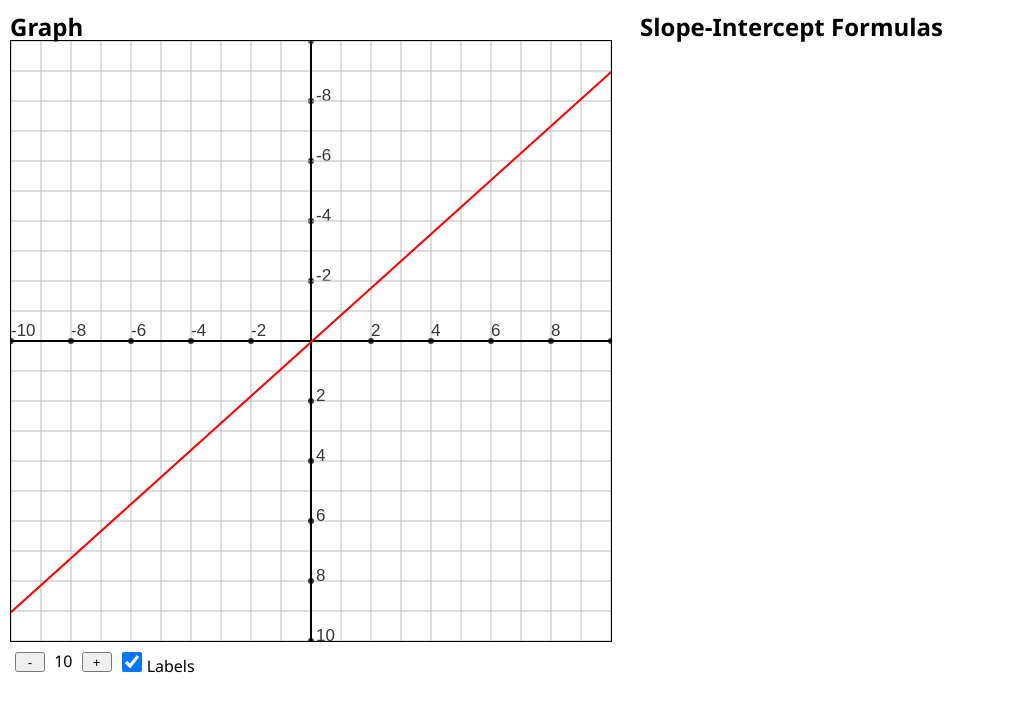
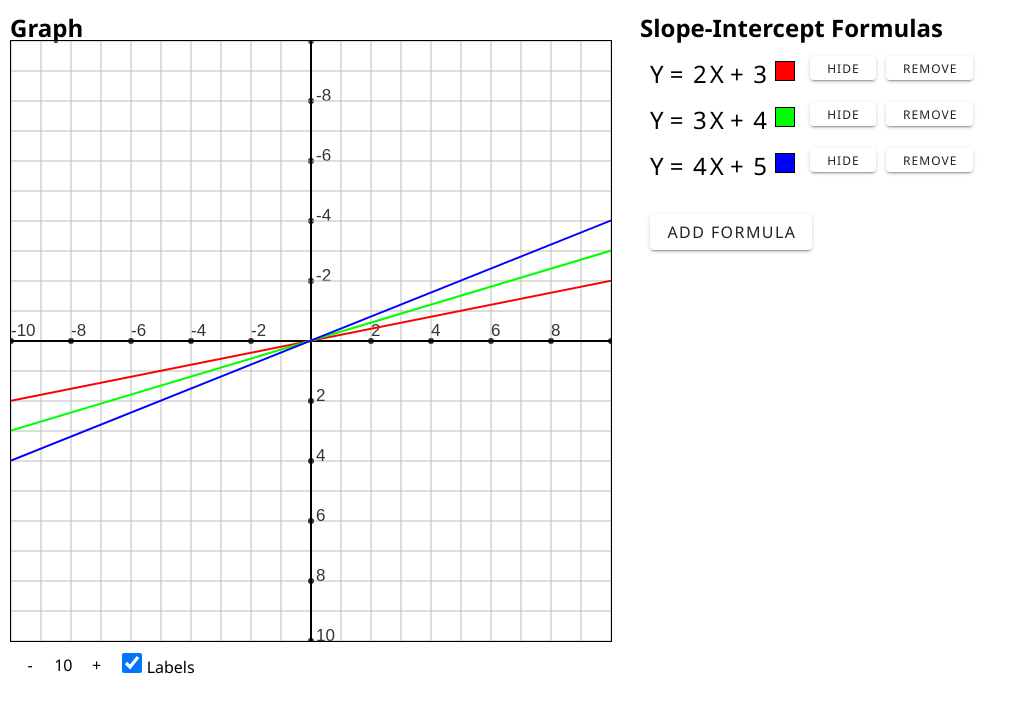
Before and after one commit to taylorhutchison/vue-graph-calculator, a Vue app in the folder app/: page / in a window 1280 px wide. Shown: the top 712 px of the page, without its empty margins (0-1027 px from the left). Built offline with nearby package versions, Linux system fonts and the light colour scheme.

Commit message:
Add multiple formulas to graph.

```diff
--- a/app/package.json
+++ b/app/package.json
@@ -15,7 +15,8 @@
   "dependencies": {
     "pinia": "^2.1.7",
     "vue": "^3.3.4",
-    "vue-router": "^4.2.5"
+    "vue-router": "^4.2.5",
+    "vuetify": "^3.3.23"
   },
   "devDependencies": {
     "@rushstack/eslint-patch": "^1.3.3",
--- a/app/src/App.vue
+++ b/app/src/App.vue
@@ -1,11 +1,14 @@
 <script setup lang="ts">
 import GraphCanvas from './components/GraphCanvas.vue'
 import GraphControls from './components/GraphControls.vue'
+import FormulaList from './components/FormulaList.vue'
 import { ref } from 'vue';
 
 const defaultStep = 10;
 const step = ref(defaultStep);
 const labelsOn = ref(true);
+
+const formulas = ref([{m: 2, b: 3, color: '#f00'}, {m: 3, b: 4, color: '#0f0'}, {m: 4, b: 5, color: '#00f'}]);
 
 
 function decreaseStep() {
@@ -24,6 +27,23 @@ function toggleLabels() {
  labelsOn.value = !labelsOn.value;
 }
 
+function randomNumber(min: number, max: number) {
+  return Math.floor(Math.random() * (max - min + 1) + min);
+}
+
+function addFormula() {
+  const randomColor = '#' + Math.floor(Math.random()*(16777215/8)).toString(16).padEnd(6, '0');
+  formulas.value = [...formulas.value, ({m: randomNumber(1, 10), b: randomNumber(0, 10), color: randomColor}) ];
+}
+
+function updateColor(color: string, index: number) {
+  formulas.value[index].color = color;
+}
+
+function removeFormula(index: number) {
+  formulas.value.splice(index, 1);
+}
+
 
 </script>
 
@@ -32,7 +52,7 @@ function toggleLabels() {
     <div class="graphContainer">
       <h2>Graph</h2>
       <div class="canvasWrapper">
-        <GraphCanvas :labels-on="labelsOn" :step=step />
+        <GraphCanvas :labels-on="labelsOn" :step=step :formulas="formulas" />
         <GraphControls :labelsOn="labelsOn" :step=step @decrease-step="decreaseStep" @increase-step="increaseStep"
         @toggle-labels="toggleLabels"/>
       </div>
@@ -40,6 +60,9 @@ function toggleLabels() {
 
     <div class="formulasContainer">
       <h2>Slope-Intercept Formulas</h2>
+      <FormulaList :formulas="formulas" @add-formula="addFormula()"
+        @update-color="($event, index) => updateColor($event, index)"
+        @remove-formula="removeFormula($event)"/>
     </div>
 
 
--- /dev/null
+++ b/app/src/components/FormulaItem.vue
@@ -0,0 +1,59 @@
+<script setup lang="ts">
+import { defineProps } from 'vue'
+
+defineProps<{
+  formula: { m: number; b: number, color: string }
+}>()
+
+const emits = defineEmits(['updateColor', 'removeFormula'])
+
+function backgroundColor(color: string) {
+    return `background-color: ${color}`
+}
+
+function updateColor(color: string) {
+    emits('updateColor', color);
+}
+
+function removeFormula() {
+    emits('removeFormula');
+}
+
+</script>
+
+<template>
+  <div class="formula">
+    <span>Y = <input type="text" :value="formula.m" />X + <input type="text" :value="formula.b" /></span>
+    <v-menu :close-on-content-click="false">
+      <template v-slot:activator="{ props }">
+        <span class="colorSelect" :style="backgroundColor(formula.color)" v-bind="props"></span>
+      </template>
+      <v-color-picker @update:model-value="updateColor($event)"/>
+    </v-menu>
+    <v-btn density="compact" class="formulaAction">Hide</v-btn>
+    <v-btn density="compact" class="formulaAction" @click="removeFormula">Remove</v-btn>
+  </div>
+</template>
+
+<style scoped>
+.formula {
+  display: flex;
+  margin: 10px;
+  font-size: 1.5rem;
+}
+.formulaAction {
+    margin-left: 10px;
+    font-size:0.75rem;
+}
+input {
+  width: 20px;
+  text-align: center;
+  font-size: 1.5rem;
+}
+.colorSelect {
+  width: 20px;
+  height: 20px;
+  margin: 5px;
+  border: 1px solid black;
+}
+</style>
--- /dev/null
+++ b/app/src/components/FormulaList.vue
@@ -0,0 +1,37 @@
+<script setup lang="ts">
+    import FormulaItem  from './FormulaItem.vue'
+    defineProps<{
+        formulas: {m: number, b: number, color: string}[]
+    }>()
+
+    const emits = defineEmits(['addFormula', 'updateColor', 'removeFormula'])
+
+    function addFormula() {
+        emits('addFormula');
+    }
+
+    function updateColor(color: string, index: number) {
+        emits('updateColor', color, index);
+    }
+
+    function removeFormula(index: number) {
+        emits('removeFormula', index);
+    }
+
+</script>
+
+<template>
+    <div v-for="(formula, index) in formulas" :key="index">
+        <FormulaItem :formula="formula"
+            @update-color="updateColor($event, index)"
+            @remove-formula="removeFormula(index)" />
+    </div>
+    <v-btn class="add" @click="addFormula()">Add Formula</v-btn>
+</template>
+
+<style scoped>
+    .add {
+        margin:20px 10px;
+        font-size: 1rem;
+    }
+</style>
--- a/app/src/components/GraphCanvas.vue
+++ b/app/src/components/GraphCanvas.vue
@@ -5,6 +5,7 @@ import { DrawingService } from '@/DrawingService.js'
 const props = defineProps<{
   step: number
   labelsOn: boolean
+  formulas: { m: number, b: number, color: string }[]
 }>()
 
 let canvas: HTMLCanvasElement;
@@ -25,11 +26,14 @@ function drawCanvas() {
   context.translate(canvas.width / 2, canvas.height / 2)
   context.scale(1, -1)
 
-  const drawingService = new DrawingService(canvas, context)
+  const drawingService = new DrawingService(canvas, context);
 
-  drawingService.drawGraph(canvas.width, canvas.height, props.step, props.labelsOn)
+  drawingService.drawGraph(canvas.width, canvas.height, props.step, props.labelsOn);
 
-  drawingService.drawSlope(9, -12, 10, { color: 'red', width: 2 })
+  props.formulas.forEach((formula) => {
+    drawingService.drawSlope(formula.m, formula.b, props.step, { color: formula.color, width: 2 })
+  });
+
 }
 
 onBeforeUpdate(() => {
--- a/app/src/main.ts
+++ b/app/src/main.ts
@@ -1,14 +1,22 @@
 import './assets/main.css'
 
 import { createApp } from 'vue'
+import 'vuetify/styles'
+import { createVuetify } from 'vuetify'
+import * as components from 'vuetify/components'
+import * as directives from 'vuetify/directives'
+
+const vuetify = createVuetify({
+  components,
+  directives,
+})
+
 //import { createPinia } from 'pinia'
 
 import App from './App.vue'
 //import router from './router'
 
-const app = createApp(App)
-
 //app.use(createPinia())
 //app.use(router)
 
-app.mount('#app')
+createApp(App).use(vuetify).mount('#app');
```
Also changed, not shown: 1 other file (tests, documents, lock files or other folders).
